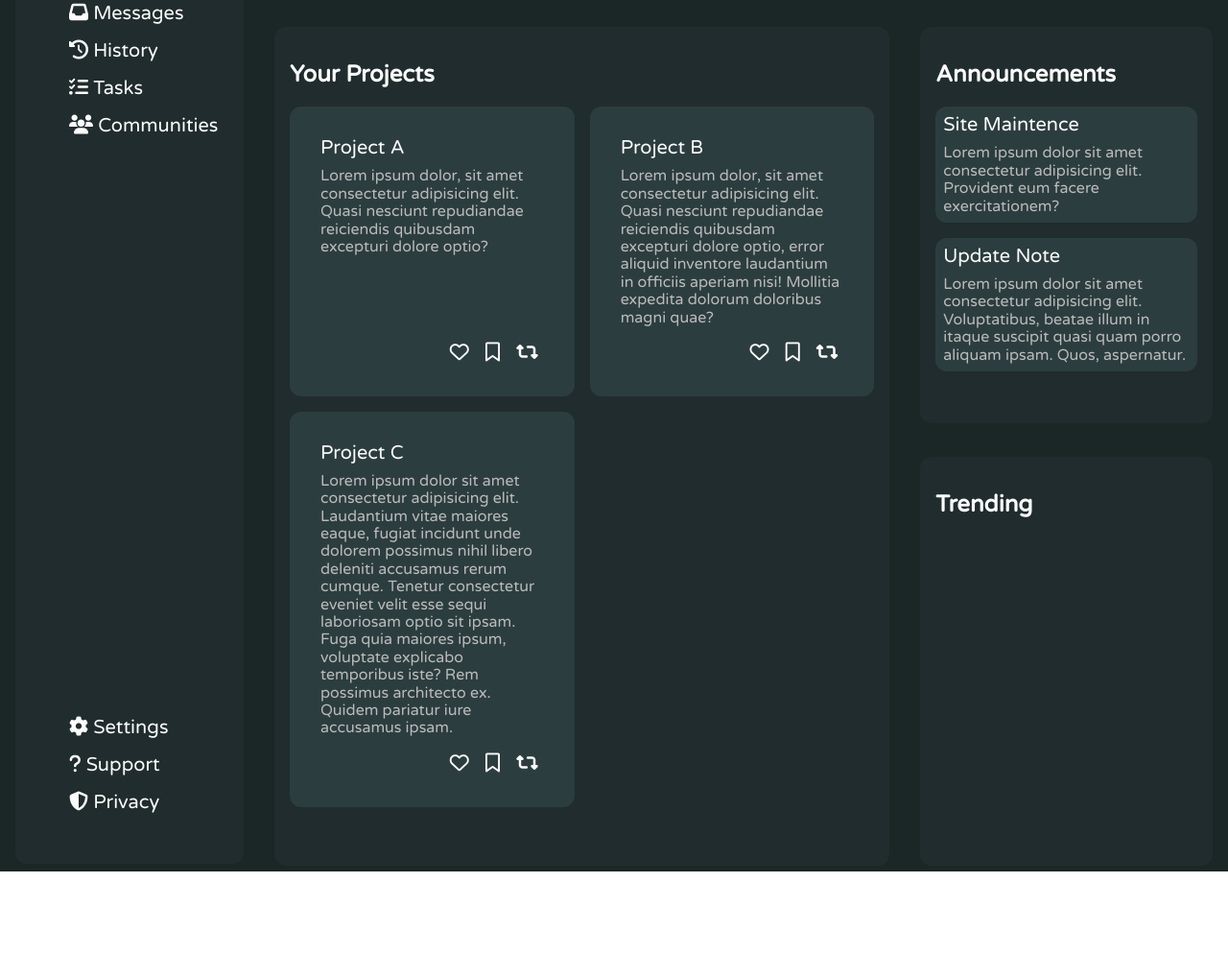
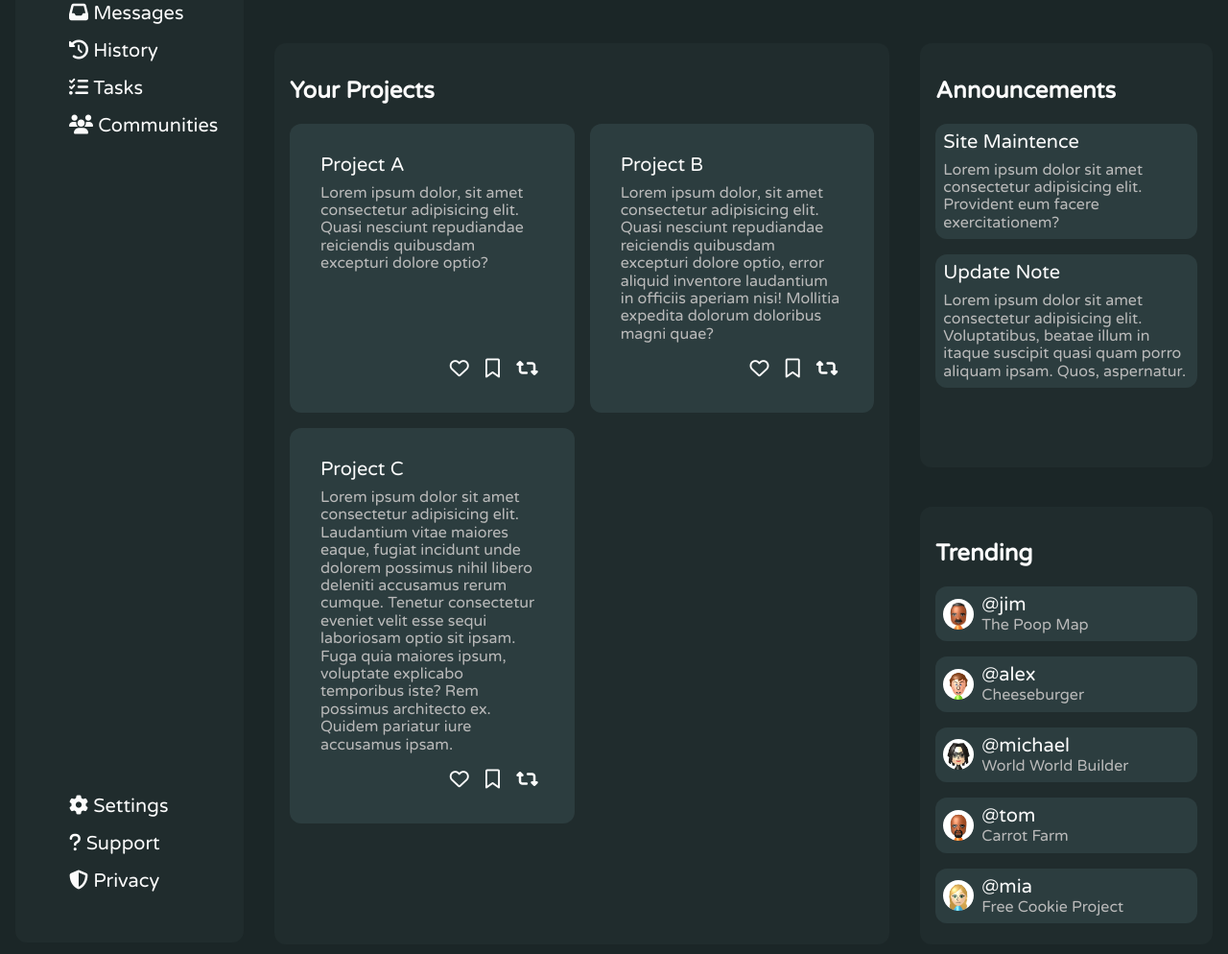
Before and after one commit to HuiHarrison/Odin-Admin-Dashboard, a plain HTML site: page index.html in a window 1280 px wide. Shown: the part 212-1206 px from the top of the page at 96% size. Before the commit the page ends 1120 px from the top, so only its background shows below. Drawn offline with Linux system fonts and the light colour scheme.

Commit message:
Add Trends

```diff
--- a/index.html
+++ b/index.html
@@ -126,6 +126,47 @@
         <div class="trending">
             <div class="container">
                 <h2>Trending</h2>
+                <div class="trending-container">
+                    <div class="trends cursor-pointer">
+                        <img src="assets/img/profile/Wii Character Latest.jpeg">
+                        <div class="trends-text">
+                            <div>@jim</div>
+                            <div class="trends-description">The Poop Map</div>
+                        </div>
+                    </div>
+
+                    <div class="trends cursor-pointer">
+                        <img src="assets/img/profile/Kurt.webp">
+                        <div class="trends-text">
+                            <div>@alex</div>
+                            <div class="trends-description">Cheeseburger</div>
+                        </div>
+                    </div>
+
+                    <div class="trends cursor-pointer">
+                        <img src="assets/img/profile/Wii character image.jpeg">
+                        <div class="trends-text">
+                            <div>@michael</div>
+                            <div class="trends-description">World World Builder</div>
+                        </div>
+                    </div>
+
+                    <div class="trends cursor-pointer">
+                        <img src="assets/img/profile/Wii Character.webp">
+                        <div class="trends-text">
+                            <div>@tom</div>
+                            <div class="trends-description">Carrot Farm</div>
+                        </div>
+                    </div>
+
+                    <div class="trends cursor-pointer">
+                        <img src="assets/img/profile/Wii.webp">
+                        <div class="trends-text">
+                            <div>@mia</div>
+                            <div class="trends-description">Free Cookie Project</div>
+                        </div>
+                    </div>
+                </div>
             </div>
         </div>
     </main>
--- a/style.css
+++ b/style.css
@@ -222,13 +222,31 @@ nav {
     gap: 1rem;
 }
 
-.announcement {
+.announcement,
+.trends {
     background-color: var(--midnight-green);
     border-radius: 12px;
     padding: 0.5rem;
 }
 
-.announcement-description {
+.announcement-description,
+.trends-description {
     color: #bababa;
     font-size: 1rem;
 }
+
+.trending-container {
+    display: grid;
+    gap: 1rem;
+    grid-template-columns: 1fr;
+}
+
+.trends {
+    display: flex;
+    gap: 0.5rem;
+    align-items: center;
+}
+
+.trends img {
+    height: 4vh;
+}
```
Also changed, not shown: assets/img/profile/Wii Character Latest.jpeg (added), assets/img/profile/Wii character image.jpeg (added), assets/img/profile/Wii.webp (added).
